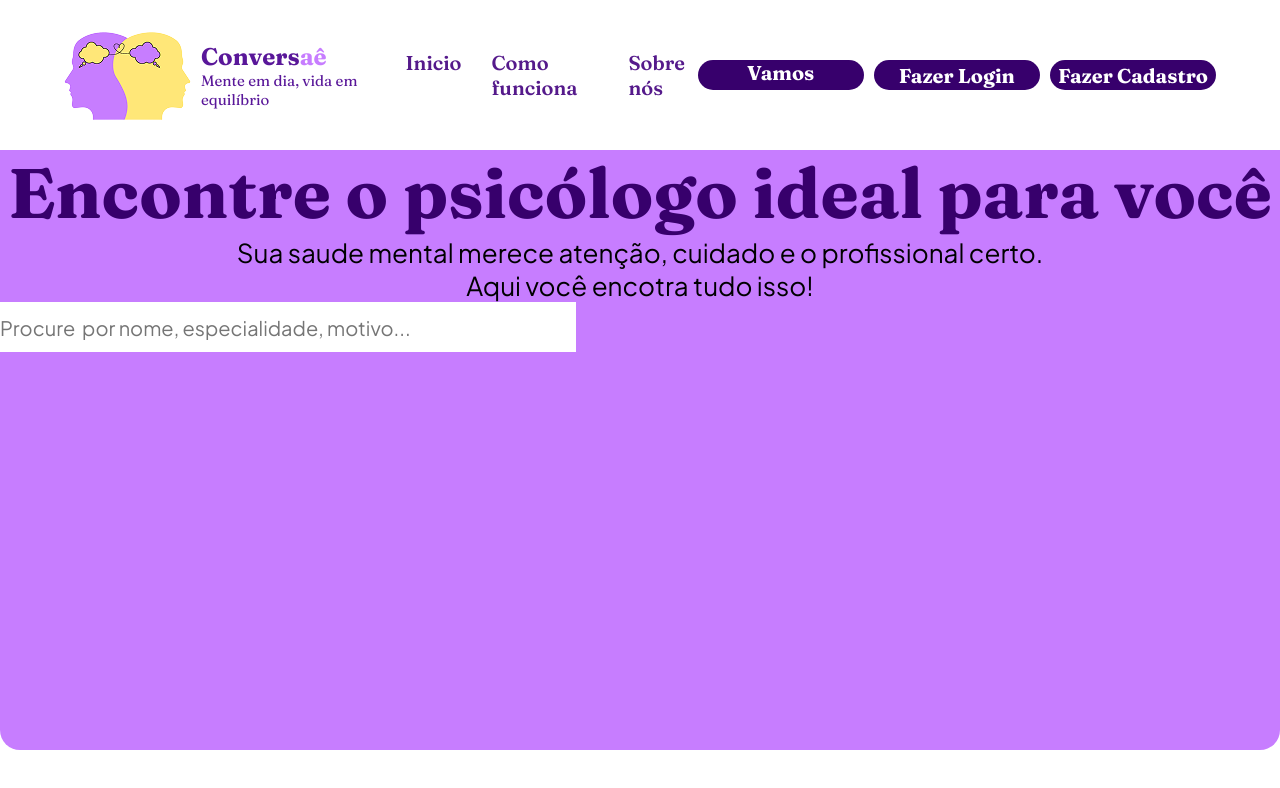
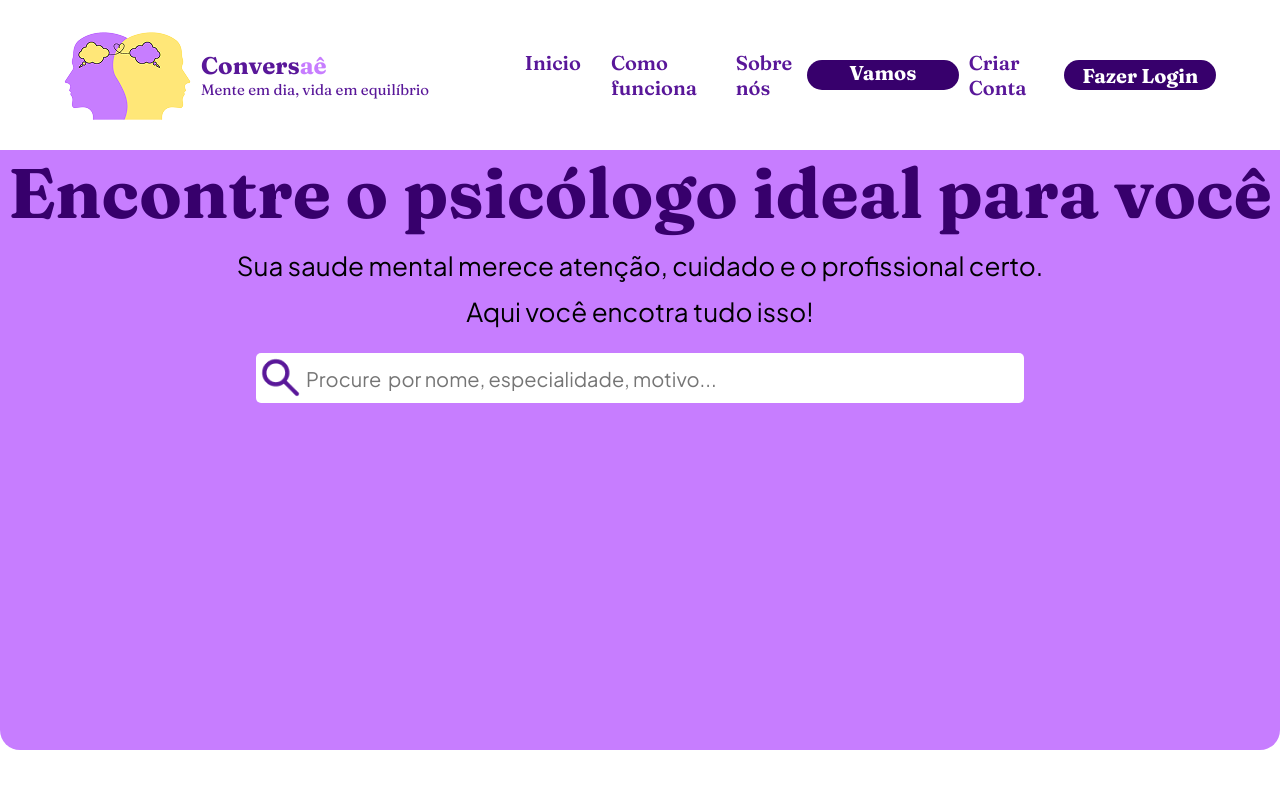
Before and after one commit to KaueSiqueira54/Conversae, a plain HTML site: page pages/agendamentousuario.html in a window 1280 px wide. Drawn offline with Linux system fonts and the light colour scheme.

Commit message:
Att Sala debora

```diff
--- a/pages/agendamentousuario.html
+++ b/pages/agendamentousuario.html
@@ -31,11 +31,10 @@
                 <a href=""> Como funciona</a>
                 <a href=""> Sobre nós</a>
             </h4>
-        </div>
-        <div class="buttons_navbar">
             <button id="vamos"> Vamos Conversar </button>
+            <a href="#"> Criar Conta</a>
             <button id="login"> Fazer Login</button>
-             <button id="cadastro"> Fazer Cadastro</button>
+
 
         </div>
     </div>
@@ -46,9 +45,13 @@
 <h1>Encontre o psicólogo ideal para você</h1>
 <p >Sua saude mental merece atenção, cuidado e o profissional certo.</p>
 <p>Aqui você encotra tudo isso!</p>
+<div id="caixa_pesquisa">
+    <img id="imagem_pesquisa"src="../images/material-symbols_search-rounded.png" alt=""/>
 <label for="text"></label>
-          <input type="text" placeholder="Procure  por nome, especialidade, motivo..." />
+          <input type="text" placeholder= "Procure  por nome, especialidade, motivo..." />
           <label for="text"></label>
+
+</div>
 </div>
 
 </main>
--- a/styles/agendamentous.css
+++ b/styles/agendamentous.css
@@ -1,5 +1,6 @@
 
 *{
+  position: relative;
     border: 0;
     margin: 0;
     padding: 0;
@@ -74,7 +75,7 @@ main{
 
 .navbar_links {
   position: relative;
-  width: 50%;
+  width: 60%;
   display: flex;
   flex-direction: row;
   align-items: center;
@@ -87,6 +88,7 @@ main{
   font-size: 20px;
   font-weight: 600;
   text-decoration: none;
+  color: #591799;
 }
 
 .navbar_links h4 {
@@ -97,19 +99,14 @@ main{
 
 /* Botões navbar */
 
-.buttons_navbar {
-     position: relative;
-  position: relative;
-  width: 45%;
+.navbar_links {
   display: flex;
   flex-direction: row;
   align-items: center;
-  justify-items: center;
-  justify-content: center;
   gap: 10px;
 }
 
-.buttons_navbar button {
+.navbar_links button {
      position: relative;
   font-family: Fraunces;
   font-size: 20px;
@@ -165,11 +162,29 @@ main{
     color: black;
     font-size: 26px;
     font-family: Plus Jakarta Sans;
+    margin-top: 1%;
 }
- #fundo_ps input{
-    width: 45%;
-    height: 50px;
+ #caixa_pesquisa input{
+    width: 100%;
+    height: 100%;
     text-align: left;
     font-size: 20px;
     font-family: Plus Jakarta Sans;
+
+display: flex;
+ border-radius: 0px 5px 5px 0px;
 }
+
+#caixa_pesquisa{
+  position: relative;
+  width: 60%;
+  height: 50px;
+  display: flex;
+  margin: 0 auto;
+  margin-top: 2%;
+
+}
+#imagem_pesquisa{
+  background-color: var(--branco);
+   border-radius: 5px 0px 0px 5px;
+}
```
Also changed, not shown: images/material-symbols_search-rounded - Copia.png (added), images/material-symbols_search-rounded.png (added).
